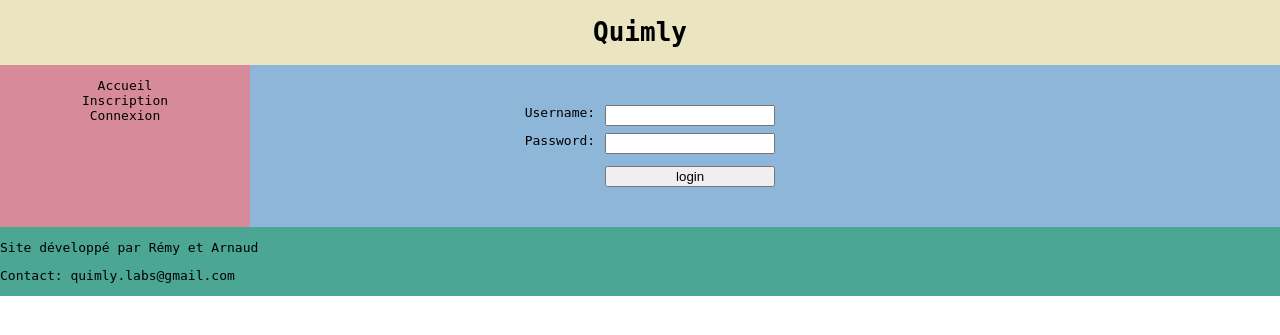
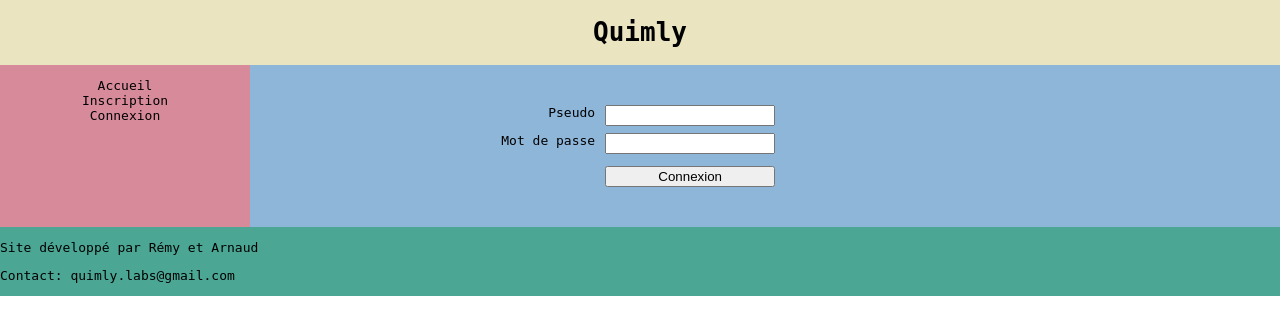
Before and after one commit to Quimly/Quizz, a Symfony app: template templates/security/login.html.twig in a window 1280 px wide. Shown: the top 335 px of the page. Run offline with Twig, Linux system fonts and the light colour scheme; the template is opened without the code that fills it, so the values that code supplies are empty; some libraries are stand-ins or nearby versions.

```diff
--- a/templates/security/login.html.twig
+++ b/templates/security/login.html.twig
@@ -9,10 +9,10 @@
     <div class="form_wrap">
 
         <form action="{{ path('login') }}" method="post" class="form_main">
-            <div><label for="username">Username:</label>
+            <div><label for="username">Pseudo</label>
                 <input type="text" id="username" name="_username" value="{{ last_username }}" /></div>
 
-            <div><label for="password">Password:</label>
+            <div><label for="password">Mot de passe</label>
                 <input type="password" id="password" name="_password" /></div>
 
             {#
@@ -21,7 +21,7 @@
                 <input type="hidden" name="_target_path" value="/account" />
             #}
 
-            <button type="submit">login</button>
+            <button type="submit">Connexion</button>
         </form>
 
     </div>
```
